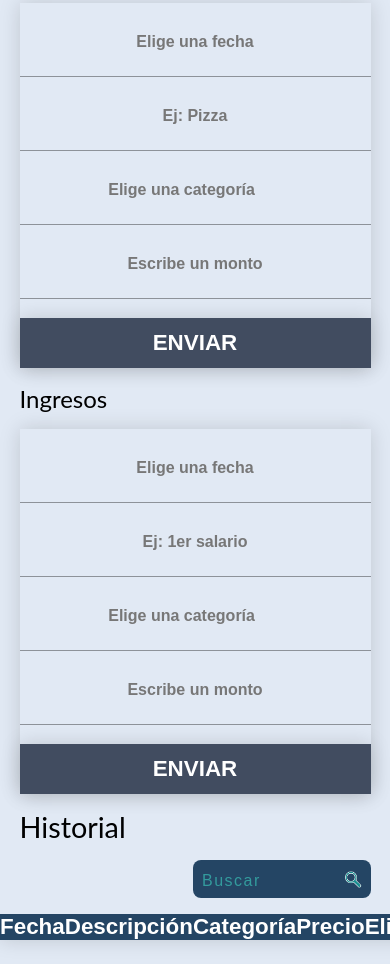
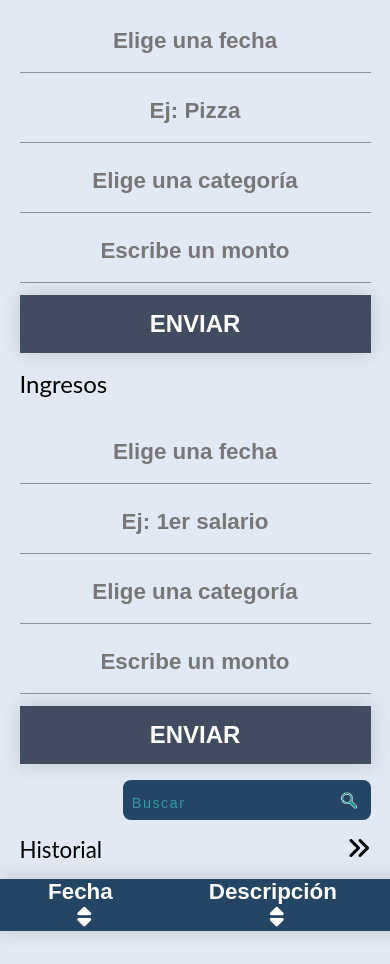
Before and after one commit to svcTheDev/easyBudget, a plain HTML site: page index.html in a window 390 px wide. Shown: the part 437-1401 px from the top of the page. Drawn offline with Linux system fonts and the light colour scheme.

Commit message:
Mobile and responsive design finished

```diff
--- a/index.html
+++ b/index.html
@@ -78,7 +78,14 @@
       <div class="input-container">
         <div>
           <label for="date"></label>
-          <input placeholder="Elige una fecha" class="allInputs" type="text" onfocus="(this.type='date')" onblur="(this.type='text')" id="dateExpense" />
+          <input
+            placeholder="Elige una fecha"
+            class="allInputs"
+            type="text"
+            onfocus="(this.type='date')"
+            onblur="(this.type='text')"
+            id="dateExpense"
+          />
         </div>
         <div>
           <label for="descriptionExpense"></label>
@@ -124,7 +131,14 @@
       <div class="input-container">
         <div>
           <label for="date"></label>
-            <input placeholder="Elige una fecha" class="allInputs" type="text" onfocus="(this.type='date')" onblur="(this.type='text')" id="dateIncome" />
+          <input
+            placeholder="Elige una fecha"
+            class="allInputs"
+            type="text"
+            onfocus="(this.type='date')"
+            onblur="(this.type='text')"
+            id="dateIncome"
+          />
         </div>
         <div>
           <label for="descriptionIncome"></label>
@@ -167,26 +181,30 @@
 
     <!-- History -->
 
-      <h2 class="container">Historial</h2>
+    <!-- <h2 class="container">Historial</h2> -->
 
     <div class="search__container container">
       <input class="search__input" type="text" placeholder="Buscar" />
     </div>
 
-      <div style="overflow-x: auto;">
+    <div style="overflow-x: auto">
       <table class="record container">
-
+        <div class="arrow-icon container">
+          <p>Historial</p>
+          <i class="fas fa-angle-double-right" style="font-size: 24px"></i>
+        </div>
         <thead>
           <tr>
-            <th class="sort-column" id="sort-date">Fecha</th>
-            <th class="sort-column" id="sort-description">Descripción</th>
-            <th class="sort-column" id="sort-category">Categoría</th>
-            <th class="sort-column" id="sort-price">Precio</th>
+            <th class="sort-column" id="sort-date">Fecha<i class='fas fa-sort'></i></th>
+            <th class="sort-column" id="sort-description">Descripción<i class='fas fa-sort'></i></th>
+            <th class="sort-column" id="sort-category">Categoría<i class='fas fa-sort'></i></th>
+            <th class="sort-column" id="sort-price">Precio<i class='fas fa-sort'></i></th>
             <th class="sort-column">Eliminar</th>
           </tr>
         </thead>
         <tbody id="table-body"></tbody>
       </table>
+
     </div>
 
     <!-- Delete modal -->
@@ -211,6 +229,10 @@
     </div>
 
     <!-- <script src="new.js"></script> -->
+    <script
+      src="https://kit.fontawesome.com/a076d05399.js"
+      crossorigin="anonymous"
+    ></script>
     <script src="numberToWords.js"></script>
     <script src="new-again.js"></script>
   </body>
--- a/styles.css
+++ b/styles.css
@@ -122,6 +122,7 @@ header {
   }
 
   .hamburger {
+    margin-top: 0.25rem;
     display: block;
   }
 
@@ -148,6 +149,8 @@ header {
   display: flex;
   justify-content: space-around;
   margin: 3rem 3rem 1.5rem 3rem;
+  /* max-width: 1104px; */
+  /* width: 80rem; */
 }
 
 @media (max-width: 768px) {
@@ -157,15 +160,19 @@ header {
     justify-content: center;
     align-content: center;
     margin: 0;
+    width: 100%;
   }
 
-  .income, .outcome, .balance {
+  .income,
+  .outcome,
+  .balance {
     text-align: center;
   }
-
 }
 
-.income, .outcome, .balance {
+.income,
+.outcome,
+.balance {
   /* width: 50%; */
   margin-bottom: 1.5rem;
   /* text-align: center; */
@@ -199,7 +206,7 @@ span {
   display: flex;
   justify-content: right;
   color: white;
-  width: 30%;
+  width: 35%;
   padding: 0.3rem 0;
   background-color: transparent;
   transition: transform 250ms ease-in-out;
@@ -213,12 +220,6 @@ span {
   transition: all 250ms ease-in-out;
   backface-visibility: hidden;
   transform-style: preserve-3d;
-}
-
-@media (max-width: 768px) {
-  .search__input {
-    width: 50%;
-  }
 }
 
 .search__input::placeholder {
@@ -239,24 +240,38 @@ span {
   background-position: 98% center;
 }
 
+@media (max-width: 1200px) {
+  .search__input {
+    width: 50%;
+  }
+}
+
+@media (max-width: 840px) {
+  .search__input {
+    width: 70%;
+  }
+}
+
 /*  Entries */
 
 .form-container {
   display: grid;
-  grid-template-columns: 1100px 50px;
+  /* grid-template-columns: repeat(2, 1fr); */
+  grid-template-columns: repeat(1, 7fr 1fr);
+  grid-template-rows: repeat(1, 1fr);
   box-shadow: 0 0 20px rgba(0, 0, 0, 0.15);
 }
 
 .inputTitle {
   font-size: 1.5rem;
 }
-
+/*
 label {
   font-size: 12px;
   font-weight: 500;
   margin-bottom: 2px;
   display: block;
-}
+} */
 
 .allInputs {
   border: none;
@@ -323,16 +338,18 @@ input::-webkit-inner-spin-button {
   cursor: pointer;
 }
 
-@media (max-width: 768px) {
+@media (max-width: 1200px) {
   .form-container {
-    grid-template-columns: none;
-    grid-template-rows: 315px 50px;
+    display: grid;
+    grid-template-columns: repeat(1, 1fr);
+    grid-template-rows: repeat(1, 5fr 2fr);
+    box-shadow: 0 0 20px rgba(0, 0, 0, 0.15);
+    height: 350px;
   }
 
   .input-container {
     display: flex;
     flex-direction: column;
-    /* border: solid 1px; */
   }
 
   .allInputs {
@@ -340,23 +357,42 @@ input::-webkit-inner-spin-button {
     text-align: center;
     background-color: #e1e9f4;
     box-sizing: border-box;
-    font-size: 20px;
-    padding: 1.5rem 0;
+    font-size: 2rem;
+    padding: 1rem 0;
     font-weight: 600;
     color: #222;
-    /* display: block; */
   }
 
-  input,
-  select,
-  textarea {
-  outline: none;
-  font-size: 1.4rem;
+
+  input {
+    font-size: 1.5rem;
+  }
+
+  .allInputs::placeholder {
+    font-size: 1.4rem;
+    width: 100%;
+  }
+
 }
 
-  input::placeholder {
-    font-size: 1rem;
-}
+@media (max-width: 844px) {
+  .form-container {
+    display: grid;
+    grid-template-columns: repeat(1, 1fr);
+    grid-template-rows: repeat(1, 5fr 1fr);
+    /* max-width: 90%; */
+    /* width: 90%; */
+    box-shadow: none;
+  }
+
+  .input-container {
+    display: flex;
+    flex-direction: column;
+  }
+
+  .allInputs {
+    width: 100%;
+  }
 }
 
 /* Error message */
@@ -378,6 +414,14 @@ input::-webkit-inner-spin-button {
   box-shadow: 2px 4px 10px rgba(0, 0, 0, 0.1);
   transition: all 0.5s;
 }
+
+@media (max-width: 768px) {
+  .error-message {
+    width: 90%;
+    right: 10px;
+  }
+}
+
 .error-message-icon {
   background: #b05150;
   display: flex;
@@ -488,6 +532,12 @@ input::-webkit-inner-spin-button {
   pointer-events: auto;
 }
 
+@media (max-width: 768px) {
+  .modal {
+    width: 15rem;
+  }
+}
+
 /* History */
 
 .sort-column {
@@ -495,12 +545,18 @@ input::-webkit-inner-spin-button {
 }
 
 .sort-column:hover {
-  text-decoration: underline;
+  /* text-decoration: underline; */
+}
+
+.sort-column:nth-child(5) {
+  cursor:unset;
+}
+.sort-column:hover:nth-child(5) {
+  text-decoration: none;
 }
 
 .record {
   justify-content: center;
-  margin-bottom: 1.5rem;
   width: 100%;
   border-collapse: collapse;
   font-size: 0.9em;
@@ -515,9 +571,6 @@ input::-webkit-inner-spin-button {
   font-size: 1.4rem;
   color: #ffffff;
   text-align: left;
-}
-
-@media (max-width: 768px) {
 }
 
 .record td,
@@ -617,3 +670,24 @@ input::-webkit-inner-spin-button {
   border: 0;
   background-color: #e61d32;
 }
+
+.arrow-icon {
+  display: flex;
+  justify-content: space-between;
+  /* border: solid 1px black; */
+  text-align: right;
+}
+
+.arrow-icon p {
+  font-size: 1.4rem;
+}
+
+.fas {
+  margin-left: .5rem;
+  /* border: solid 1px */
+}
+@media (max-width: 768px) {
+  .record th {
+    padding: 0 3rem;
+  }
+}
```
Lines whose indentation alone changed are shown as unchanged.
